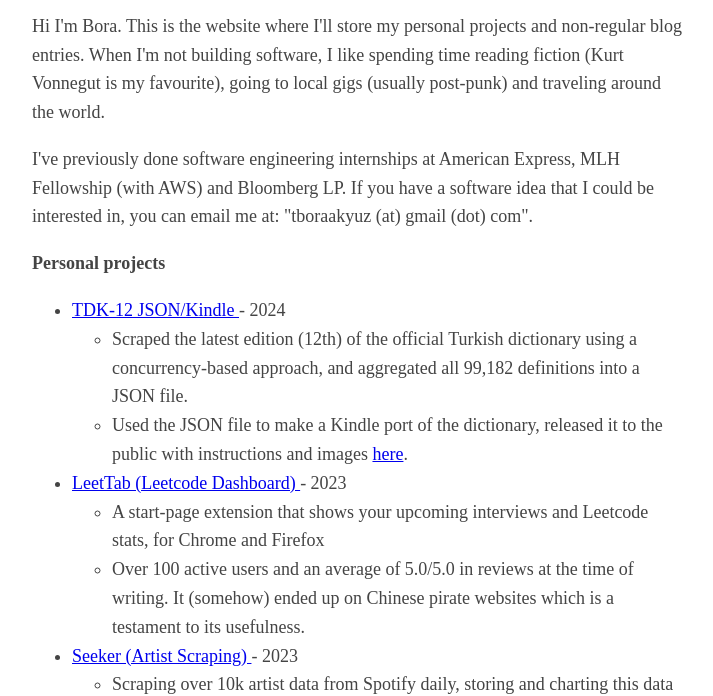
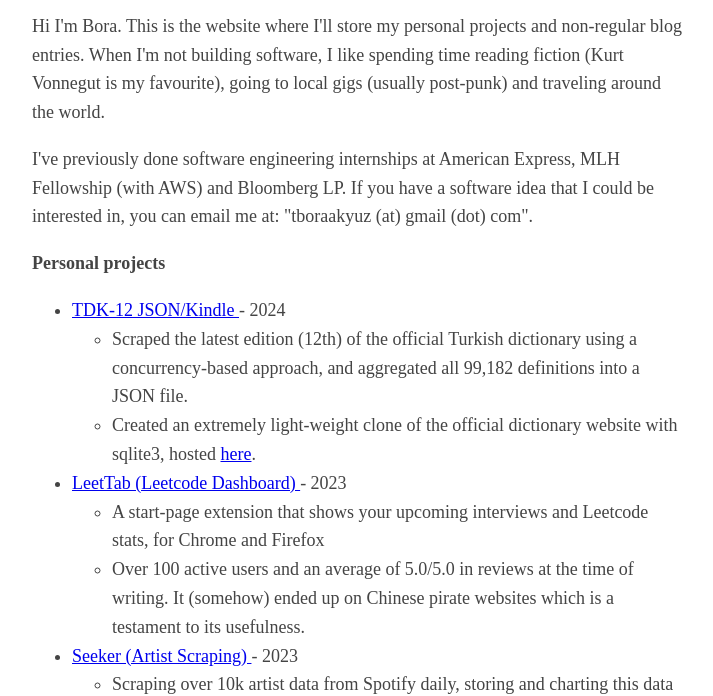
Before and after one commit to bora-7/bora-7.github.io, a plain HTML site: page index.html in a window 1280 px wide. Shown: the part 110-806 px from the top of the page, without its empty margins (283-996 px from the left). Drawn offline with Linux system fonts and the light colour scheme.

Commit message:
update tdk line

```diff
--- a/index.html
+++ b/index.html
@@ -32,9 +32,8 @@
             <li>Scraped the latest edition (12th) of the official Turkish dictionary using a concurrency-based approach,
                 and aggregated all 99,182 definitions
                 into a JSON file. </li>
-            <li>Used the JSON file to make a Kindle port of the dictionary, released it to the public with instructions
-                and
-                images <a href="https://tdk.boraakyuz.me/" target="_blank">here</a>.</li>
+                <li>Created an extremely light-weight clone of the official dictionary website with sqlite3, hosted
+                    <a href="https://tdk.boraakyuz.me/" target="_blank">here</a>.</li>
         </ul>
         <li><a href="https://leettab.boraakyuz.me/" target="_blank"> LeetTab (Leetcode Dashboard) </a> - 2023</li>
         <ul>
```
